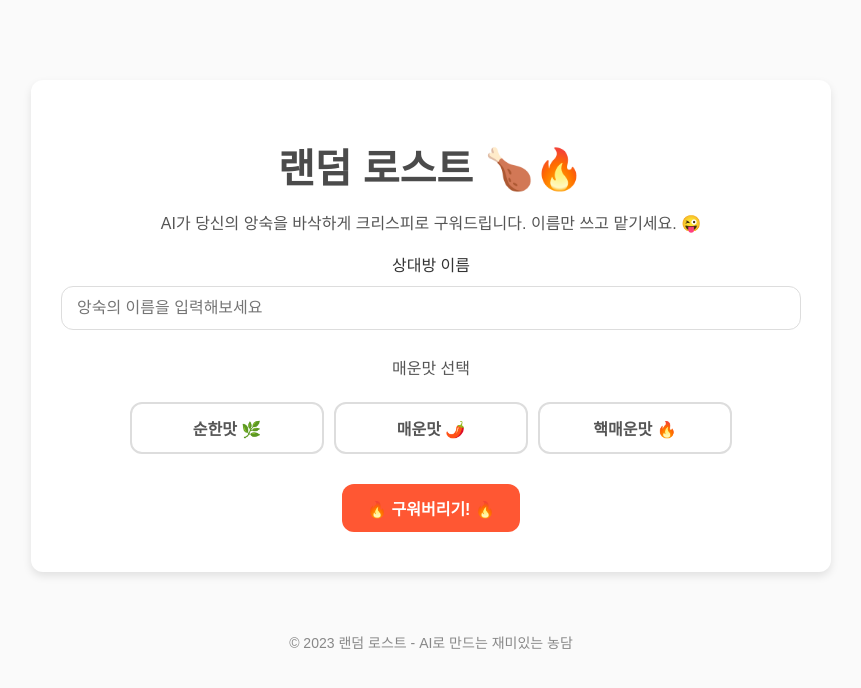
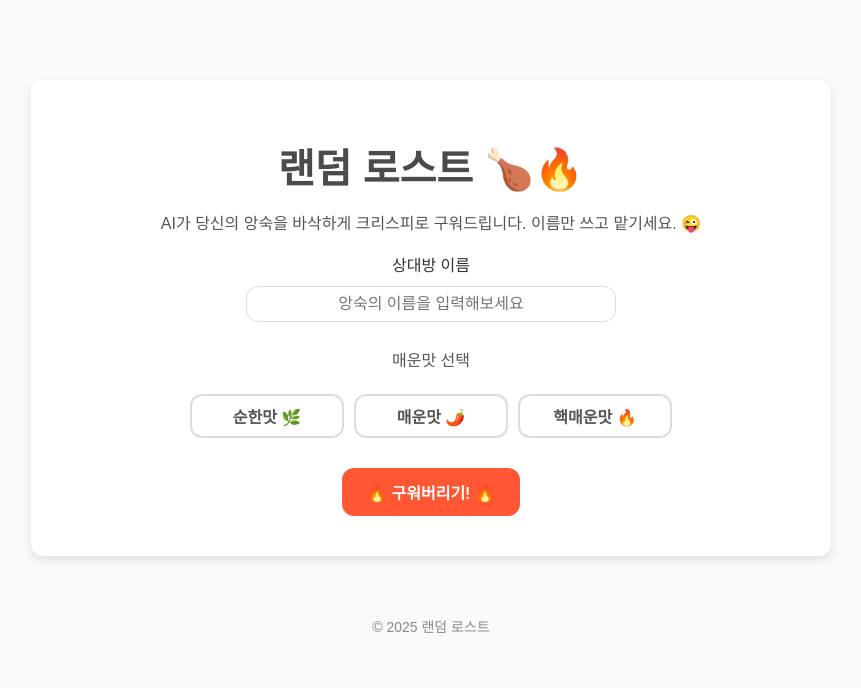
Before and after one commit to yep361/FinancialMuffledConfigfiles, a Flask app: page / in a window 1280 px wide. Shown: the top 688 px of the page, without its empty margins (209-1070 px from the left). Run offline with Flask 3, Linux system fonts and the light colour scheme.

Commit message:
Checkpoint before assistant change: Enhance roast generator with spicy level selection and reason selection feature.  Improved UI and added copyright update.
Replit-Commit-Author: Assistant

```diff
--- a/main.py
+++ b/main.py
@@ -1,4 +1,3 @@
-
 from flask import Flask, render_template, request
 import os
 import google.generativeai as genai
@@ -31,19 +30,19 @@ def index():
                 ending = "야" if is_consonant_ended(name) else "아"
                 tone = "mild" if level == "순한맛" else "spicy" if level == "매운맛" else "savage"
                 prompt = f"""
-                Generate a 5-6 sentence roast in Korean starting with "{name}{ending}, 너는". The roast should:
-                - Target a quirky, imaginary habit of the named person (not the user) for a "lowkey dislike" vibe.
-                - Be playful, random, slightly annoying, no mean/personal/controversial content.
-                - Use absurd, teasing humor like "매번 남을 웃게 만든다고 자랑하던데, 사실 노잼의 연속이라서 웃을 때마다 조금 슬퍼져".
-                - Adjust tone: {tone} (mild=gentle, spicy=sharp, savage=burn).
-                - End with a soft twist like "그만 괴롭히고 잠시 쉬어라. 더 이상 감당 못 해! 🍖".
+                You are a witty Korean comedy writer and internet humor expert. Your task is to create ‘Korean-style roasts’ that blend internet community humor, variety show banter, and Twitter meme culture. The humor should be sharp yet playful—similar to how friends tease each other—but never overly crude or offensive. Avoid forced or unnatural translations, and use expressions that feel genuinely relatable to a Korean audience. The goal is to deliver short, punchy, and clever roasts that feel fun and engaging, while maintaining a balance between playful banter and lighthearted venting.
+                Generate a detailed and realistic roast in Korean, starting with "{name}{ending}, 너는". The roast should:
+                - Include specific traits or habits of the named person to ensure it feels personal and relevant.
+                - Be playfully annoying, maintaining an absurd yet teasing humor, without being mean or controversial.
+                - Reach a length of at least 5-6 sentences for depth, avoiding randomness to create coherence and fun.
                 - Use casual, natural Korean.
+                - only shows the korean roast. exclude any explanations and breakdowns.
                 """
                 model = genai.GenerativeModel('gemini-2.0-flash')  # Updated model
                 response = model.generate_content(prompt)
                 print(f"Raw response: {response}")
                 if response and hasattr(response, 'text'):
-                    roast = response.text
+                    roast = response.text  # AI의 응답 가져오기
                 else:
                     roast = "응답이 없어요! 모델을 확인해보세요 🍗"
             except Exception as e:
--- a/templates/index.html
+++ b/templates/index.html
@@ -53,13 +53,14 @@
         }
 
         input[type="text"] {
-            width: 100%;
-            padding: 12px 15px;
-            margin: 10px 0;
+            width: 50%;
+            padding: 8px 10px;
+            margin: 10px auto;
             border: 1px solid #ddd;
             border-radius: var(--border-radius);
             font-size: 16px;
             box-sizing: border-box;
+            text-align: center;
         }
 
         .level-container {
@@ -73,13 +74,13 @@
             background: white;
             border: 2px solid #ddd;
             color: #555;
-            padding: 12px 20px;
+            padding: 8px 15px;
             border-radius: var(--border-radius);
             cursor: pointer;
             font-weight: bold;
             transition: all 0.3s ease;
             flex: 1;
-            max-width: 150px;
+            max-width: 120px;
         }
 
         .level-btn:hover {
@@ -236,7 +237,7 @@
                     <p>AI가 당신의 앙숙을 바삭하게 크리스피로 구워드립니다. 이름만 쓰고 맡기세요. 😜</p>
 
                     <form method="POST">
-                        <label for="name-input">상대방 이름</label>
+                        <label for="name-input">상대방 이름</label><br>
                         <input type="text" id="name-input" name="name" placeholder="앙숙의 이름을 입력해보세요" value="{{ name }}">
 
                         <p>매운맛 선택</p>
@@ -275,7 +276,7 @@
         </div>
 
         <div class="footer">
-            © 2023 랜덤 로스트 - AI로 만드는 재미있는 농담
+            © 2025 랜덤 로스트
         </div>
     </div>
 </body>
```
